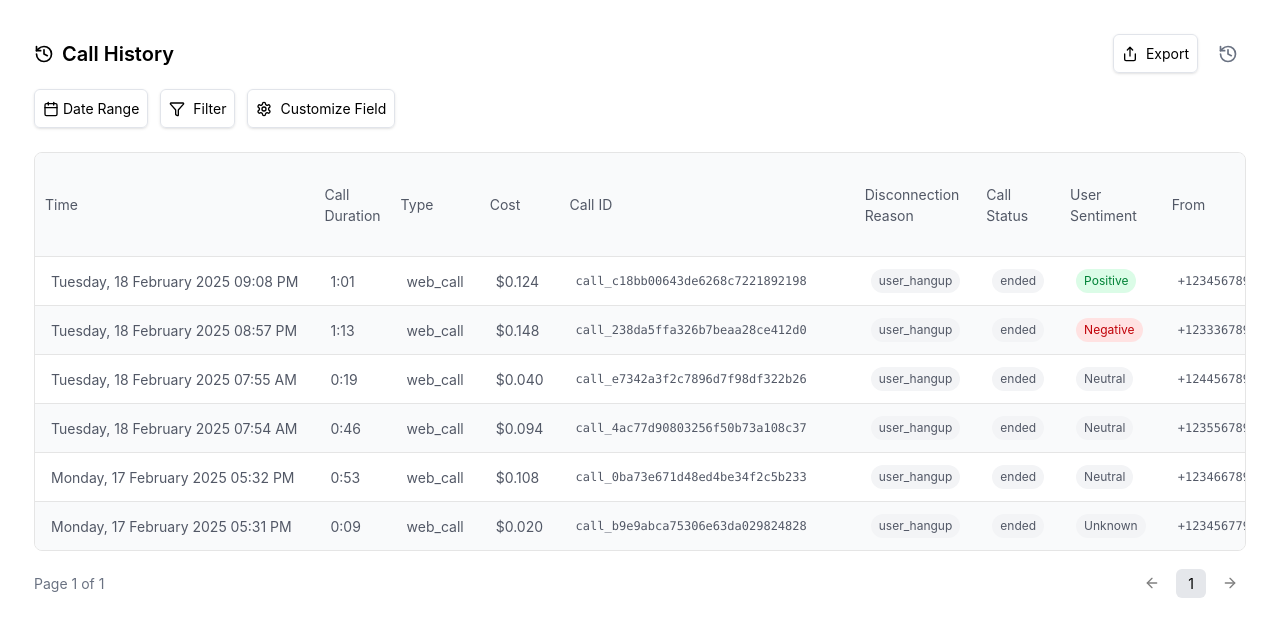
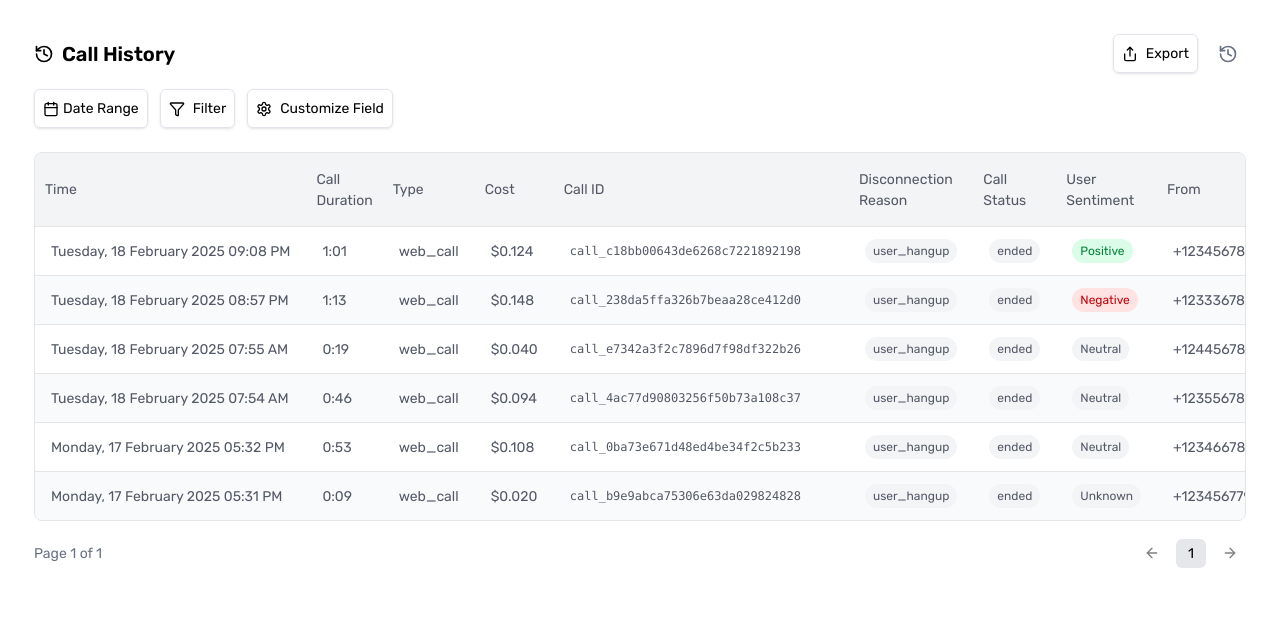
Before and after one commit to mdmehedyhassan/retellai-calls-client, a React (Vite) app: page / in a window 1280 px wide. Shown: the top 636 px of the page. Built offline with nearby package versions, Linux system fonts and the light colour scheme.

Commit message:
rubik font

```diff
--- a/index.html
+++ b/index.html
@@ -5,6 +5,9 @@
     <link rel="icon" type="image/svg+xml" href="/vite.svg" />
     <meta name="viewport" content="width=device-width, initial-scale=1.0" />
     <title>Retell AI</title>
+    <link rel="preconnect" href="https://fonts.googleapis.com">
+<link rel="preconnect" href="https://fonts.gstatic.com" crossorigin>
+<link href="https://fonts.googleapis.com/css2?family=Rubik:ital,wght@0,300..900;1,300..900&display=swap" rel="stylesheet">
   </head>
   <body>
     <div id="root"></div>
--- a/src/App.css
+++ b/src/App.css
@@ -1,5 +1,5 @@
 .calls-table-th-parent th, .calls-table-td-parent{
-    padding: 20px 10px;
+    padding: 5px 10px;
     font-weight: 400;
     color: #525866;
     text-align: start;
--- a/src/App.jsx
+++ b/src/App.jsx
@@ -4,7 +4,7 @@ import Home from "./page/home/Home/Home";
 import './App.css';
 function App() {
   return (
-    <div className="font-[Inter]">
+    <div style={{fontFamily: '"Rubik", serif'}}>
       <Routes>
         <Route path="/" element={<Home />} />
       </Routes>
--- a/src/page/home/CallsComponent/CallsComponent.jsx
+++ b/src/page/home/CallsComponent/CallsComponent.jsx
@@ -626,7 +626,7 @@ export default function CallsComponent() {
       <div style={{ maxHeight: '70vh' }} className="overflow-x-auto border border-[#e5e5e5] rounded-lg custom-scrollbar">
         <table style={{ fontSize: 14 }} className="w-full">
           <thead>
-            <tr className="calls-table-th-parent bg-gray-50 border-b border-[#e5e5e5]">
+            <tr className="calls-table-th-parent bg-gray-100 border-b border-[#e5e5e5]">
               {
                 allFields.map((el, i) =>
                   savedFields.includes(el) ? <th key={i}>{el}</th> : null
@@ -704,7 +704,7 @@ export default function CallsComponent() {
                 {
                   savedFields.includes("From") ? <td className="px-4 py-3">
                     <div className="flex items-center gap-2 group">
-                      <span className="font-mono text-xs">{call.from_number}</span>
+                      <span >{call.from_number}</span>
                       <button
                         onClick={(e) => handleCopyClick(e, call.from_number)}
                         className="relative p-1 opacity-0 group-hover:opacity-100 hover:bg-gray-100 rounded transition-opacity"
@@ -727,7 +727,7 @@ export default function CallsComponent() {
                 {
                   savedFields.includes("To") ? <td className="px-4 py-3">
                     <div className="flex items-center gap-2 group">
-                      <span className="font-mono text-xs">{call.to_number}</span>
+                      <span>{call.to_number}</span>
                       <button
                         onClick={(e) => handleCopyClick(e, call.to_number)}
                         className="relative p-1 opacity-0 group-hover:opacity-100 hover:bg-gray-100 rounded transition-opacity"
```
